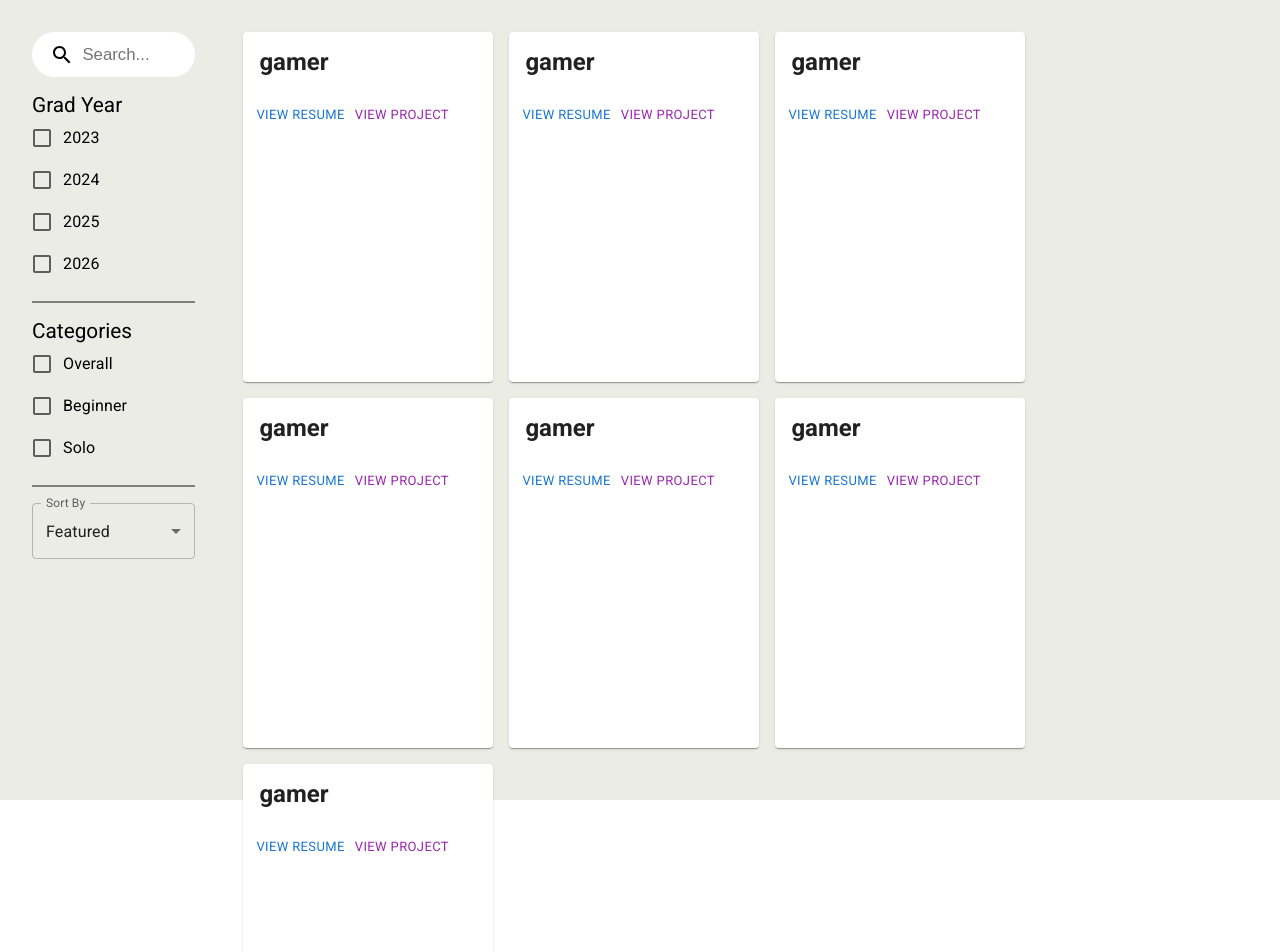
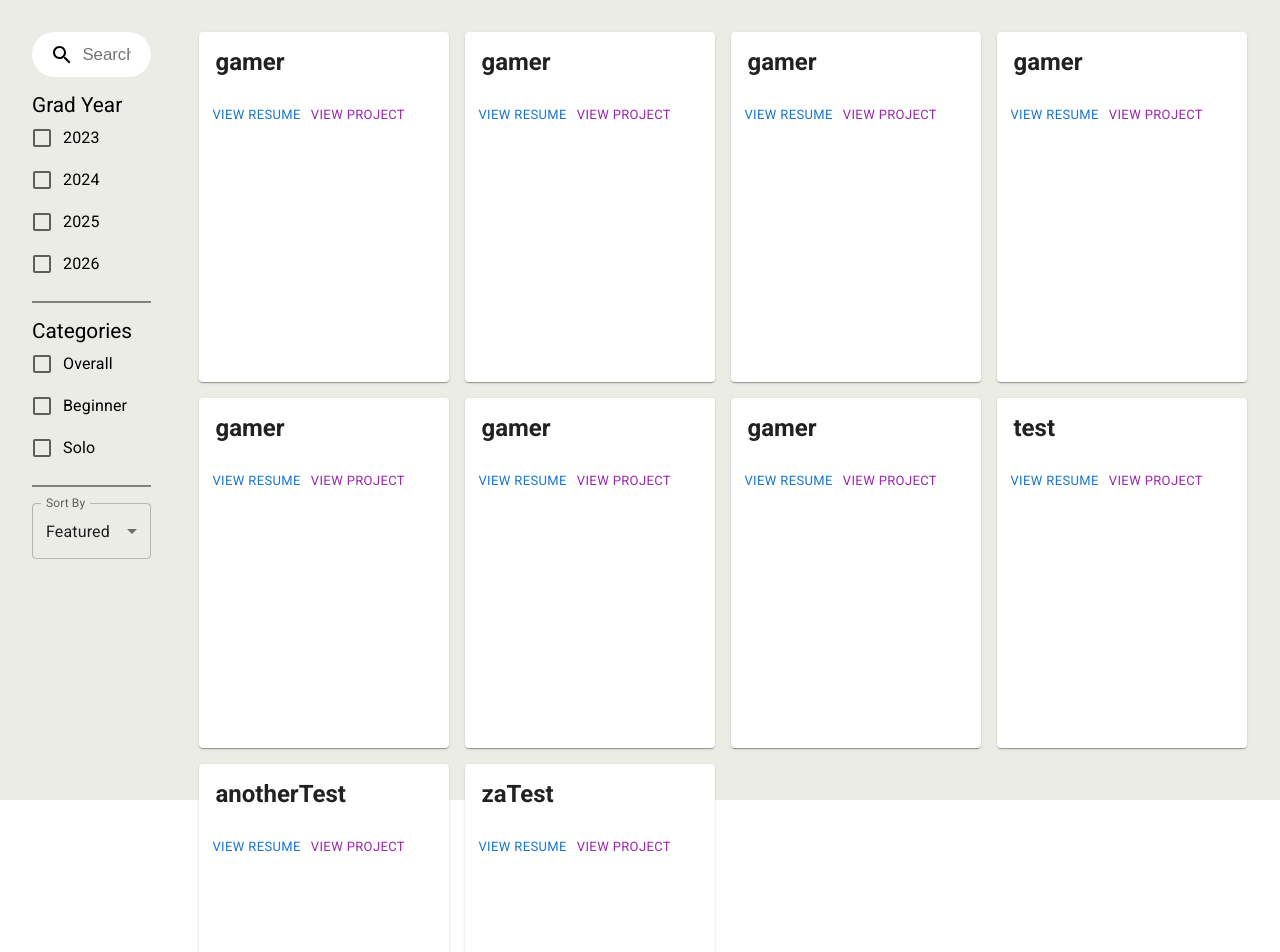
Before and after one commit to acmhack/resumepage, a Next.js app: page / in a window 1280 px wide. Shown: the top 952 px of the page. Built offline with nearby package versions, Linux system fonts and the light colour scheme.

Commit message:
create test array create simple card producer from json objects

```diff
--- a/src/pages/index.tsx
+++ b/src/pages/index.tsx
@@ -7,9 +7,31 @@ import UserCard from '../components/usercard'
 import { CardProps } from '../components/usercard'
 import { JSX, useEffect } from 'react'
 
-const testArray: any = [];
+const testArray: CardProps[] = [
+  {
+    name: 'test',
+    projectlink: 'test',
+    resumelink: 'test'
+  },
+  {
+    name: 'anotherTest',
+    projectlink: 'cool',
+    resumelink: 'muypoggers'
+  },
+  {
+    name: 'zaTest',
+    projectlink: 'coolio',
+    resumelink: 'muchopoggers'
+  }
+];
 
 const addCard = ({name, projectlink, resumelink}: CardProps) => {
+}
+
+const displayCards = (cards : CardProps[]) => {
+  return  <>
+            {cards.map((card) => <UserCard name={card.name} projectlink={card.projectlink} resumelink={card.resumelink}></UserCard>)}
+          </>;
 }
 
 const Home: NextPage = () => {
@@ -24,6 +46,7 @@ const Home: NextPage = () => {
         <UserCard name='gamer' projectlink='null' resumelink='null' />
         <UserCard name='gamer' projectlink='null' resumelink='null' />
         <UserCard name='gamer' projectlink='null' resumelink='null' />
+        {displayCards(testArray)}
       </div>
     </div>
   )
```
